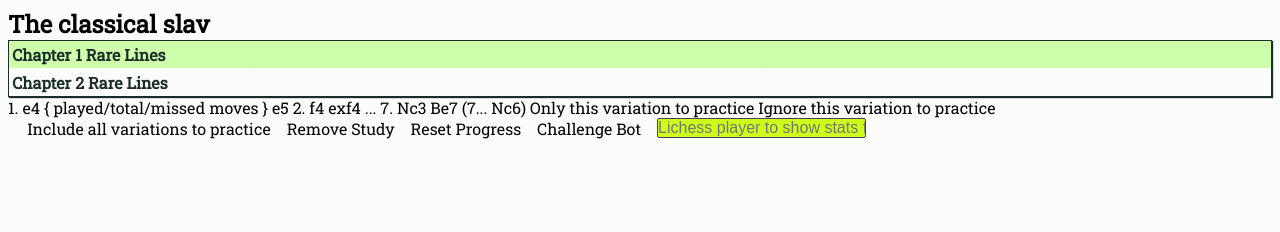
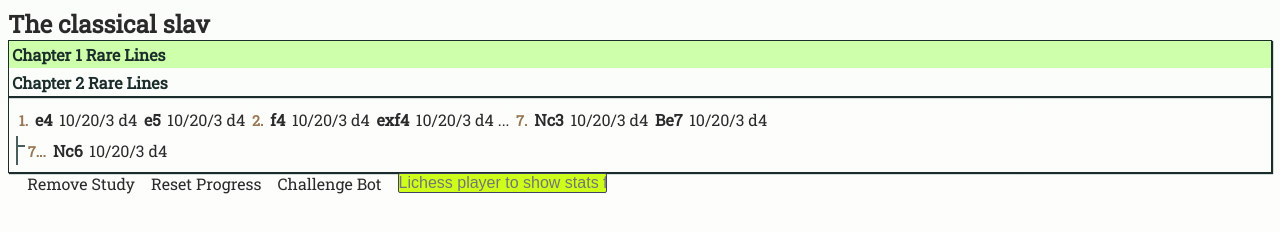
Before and after one commit to eguneys/aidchess, a plain HTML site: page show.html in a window 1280 px wide. Drawn offline with Linux system fonts and the light colour scheme.

Commit message:
show lines

```diff
--- a/show.html
+++ b/show.html
@@ -19,6 +19,7 @@
 body {
   font-family: 'Roboto Slab', serif;
   background: linear-gradient(#fbfdfa, #ffffff);
+  color: #2a2a2a;
 }
 
 ul {
@@ -80,6 +81,55 @@ input[type='text'] {
   background: #ceff1a;
 }
 
+
+.tview {
+  padding: 7px 3px 7px 7px;
+  border: 1px solid #1b2d2a;
+  box-shadow: 1px 1px 1px #1b2d2a;
+}
+
+.tview move {
+  display: inline-block;
+  cursor: pointer;
+  padding: 0.25em 0.17em;
+  font-weight: bold;
+  border-radius: 2px;
+}
+
+.tview move index {
+  padding-right: 0.2em;
+  line-height: 111%;
+  font-size: 90%;
+  color: #987654;
+}
+
+.tview move:hover {
+  background: #ceffaa;
+  color: black;
+}
+
+
+.tview lines {
+  display: block;
+  margin-top: 2px;
+  border-left: 2px solid #4b5d5a;
+}
+
+.tview line {
+  display: block;
+  padding-left: 7px;
+}
+
+.tview line::before {
+  content: ' ';
+  margin-top: 0.6em;
+  margin-left: -8px;
+  border-top: 2px solid #4b5d5a;
+  position: absolute;
+  width: 8px;
+  height: 6px;
+}
+
     </style>
   </head>
   <body>
@@ -96,12 +146,29 @@ input[type='text'] {
   </div>
 </div>
 
-1. e4 { played/total/missed moves } e5 2. f4 exf4 ... 7. Nc3 Be7 (7... Nc6)
-Only this variation to practice
-Ignore this variation to practice
+<div class='tview'>
+  <move> <index>1.</index> e4 </move>
+  <comment> 10/20/3 d4 </comment>
+  <move> e5 </move>
+  <comment> 10/20/3 d4 </comment>
+  <move> <index>2.</index> f4 </move>
+  <comment> 10/20/3 d4 </comment>
+  <move> exf4 </move>
+  <comment> 10/20/3 d4 </comment>
+  <comment> ... </comment>
+  <move> <index>7.</index> Nc3 </move>
+  <comment> 10/20/3 d4 </comment>
+  <move> Be7 </move>
+  <comment> 10/20/3 d4 </comment>
+  <lines>
+  <line>
+  <move> <index> 7...</index> Nc6 </move>
+  <comment> 10/20/3 d4 </comment>
+  </line>
+  </lines>
+</div>
 
 <div class='controls'>
-  <div class='item button'> Include all variations to practice </div>
   <div class='item button'> Remove Study </div>
   <div class='item button'> Reset Progress </div>
   <div class='item button'> Challenge Bot </div>
```
Also changed, not shown: 1 other file.
